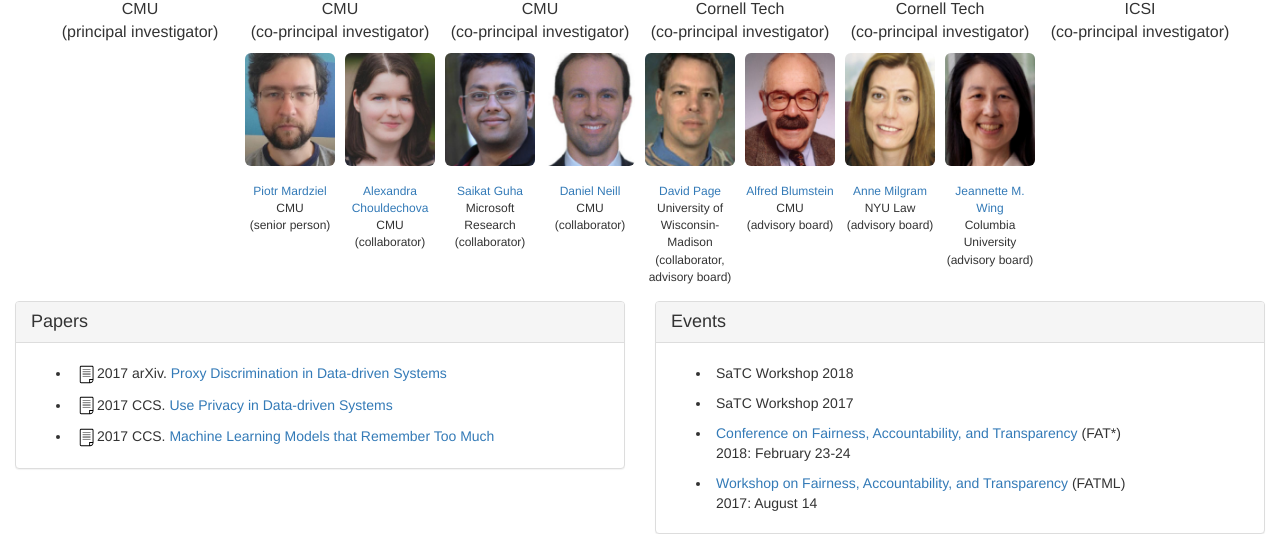
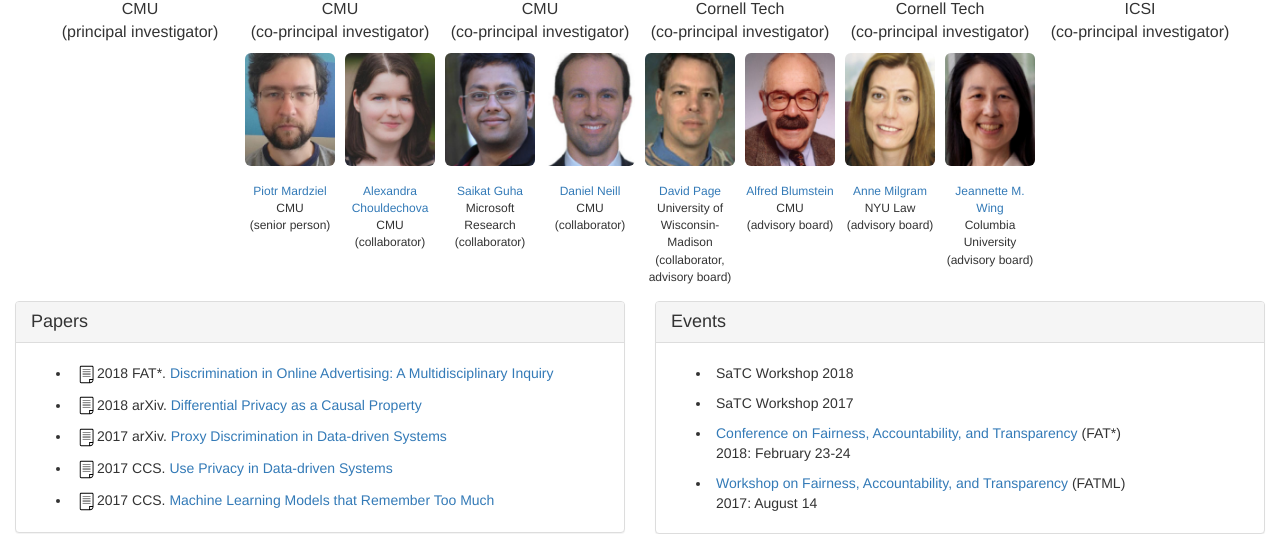
Before and after one commit to cmu-transparency/website-satc, a plain HTML site: page index.html in a window 1280 px wide. Shown: the part 781-1315 px from the top of the page. Drawn offline with nearby package versions, Linux system fonts and the light colour scheme.

Commit message:
Add more papers

```diff
--- a/index.html
+++ b/index.html
@@ -366,6 +366,8 @@
             <div class="panel-heading"><h4><a name="papers"></a>Papers</h4></div>
             <div class="panel-body list">
               <ul class="paper-list">
+                <li><img src="images/icon_report.svg"/>2018 FAT*. <a href="http://proceedings.mlr.press/v81/datta18a.html">Discrimination in Online Advertising: A Multidisciplinary Inquiry</a></li>
+                <li><img src="images/icon_report.svg"/>2018 arXiv. <a href="https://arxiv.org/abs/1710.05899">Differential Privacy as a Causal Property</a></li>
                 <li><img src="images/icon_report.svg"/>2017 arXiv. <a href="https://arxiv.org/abs/1707.08120">Proxy Discrimination in Data-driven Systems</a></li>
                 <li><img src="images/icon_report.svg"/>2017 CCS. <a href="https://arxiv.org/abs/1705.07807">Use Privacy in Data-driven Systems</a></li>
                 <li><img src="images/icon_report.svg"/>2017 CCS. <a href="https://arxiv.org/abs/1709.07886">Machine Learning Models that Remember Too Much<a/></li>
```
